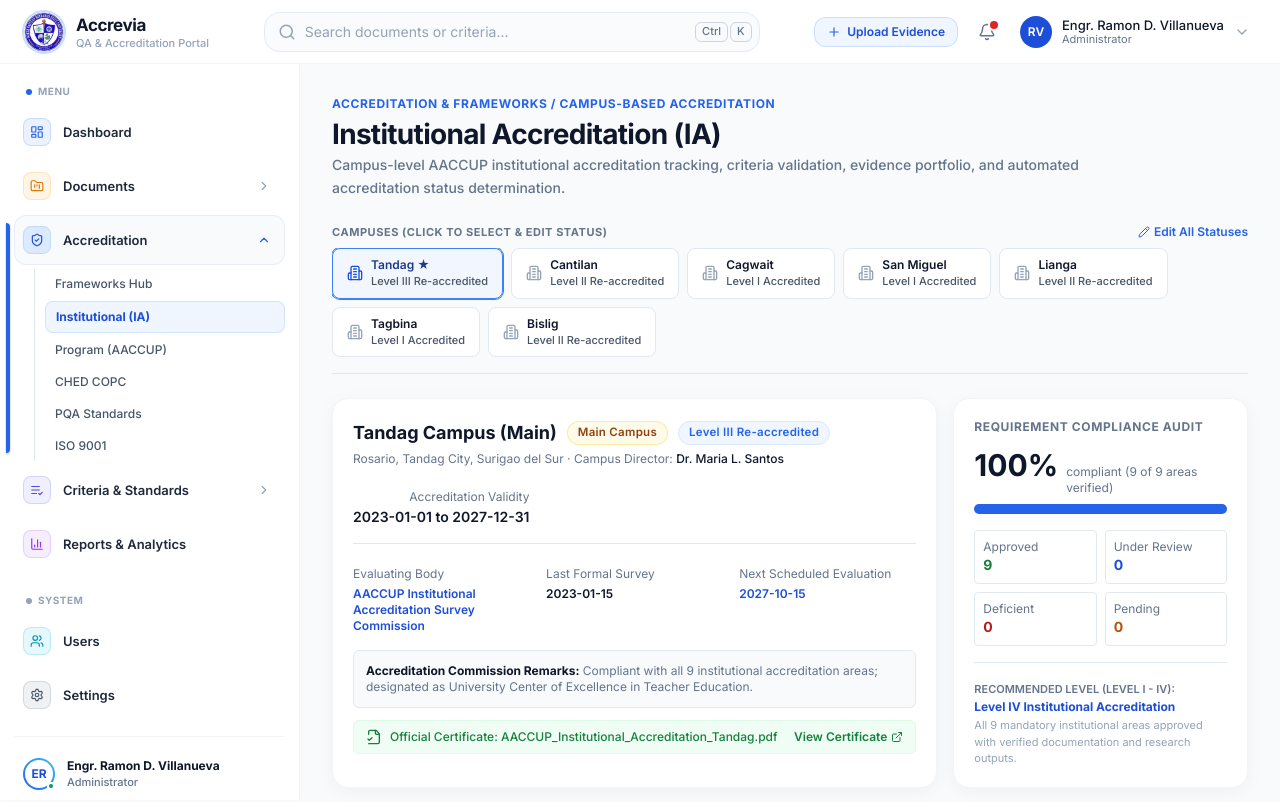
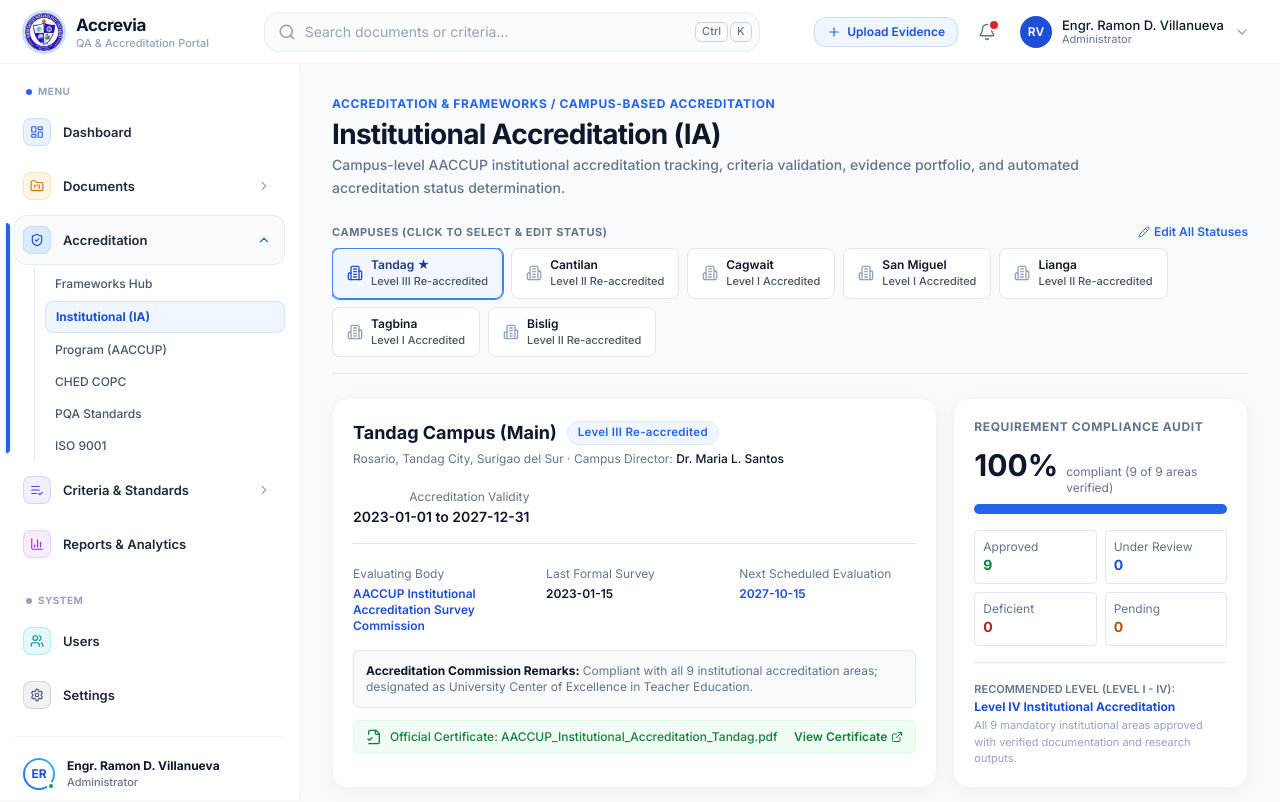
Before and after one commit to elykalmorfe/accrevia, a React (Vite) app in the folder frontend/: page /frameworks/ia in a window 1280 px wide. Shown: the top 802 px of the page. Built offline with nearby package versions, Linux system fonts and the light colour scheme.

Commit message:
feat: remove Main Campus badge from CampusIAView

```diff
--- a/frontend/src/pages/accreditation/CampusIAView.tsx
+++ b/frontend/src/pages/accreditation/CampusIAView.tsx
@@ -140,7 +140,6 @@ export function CampusIAView() {
             <div>
               <div className="flex flex-wrap items-center gap-2.5">
                 <h2 className="text-lg font-bold text-ink">{campus.name}</h2>
-                {campus.isMain && <Badge tone="gold">Main Campus</Badge>}
 
                 <Badge tone="brand">{iaRecord.status}</Badge>
               </div>
@@ -296,7 +295,6 @@ export function CampusIAView() {
                   <div>
                     <div className="flex items-center gap-1.5">
                       <p className="text-sm font-bold text-ink">{c.name}</p>
-                      {c.isMain && <Badge tone="gold">Main Campus</Badge>}
                     </div>
                     <p className="text-xs text-ink-muted">{c.location}</p>
                   </div>
```
